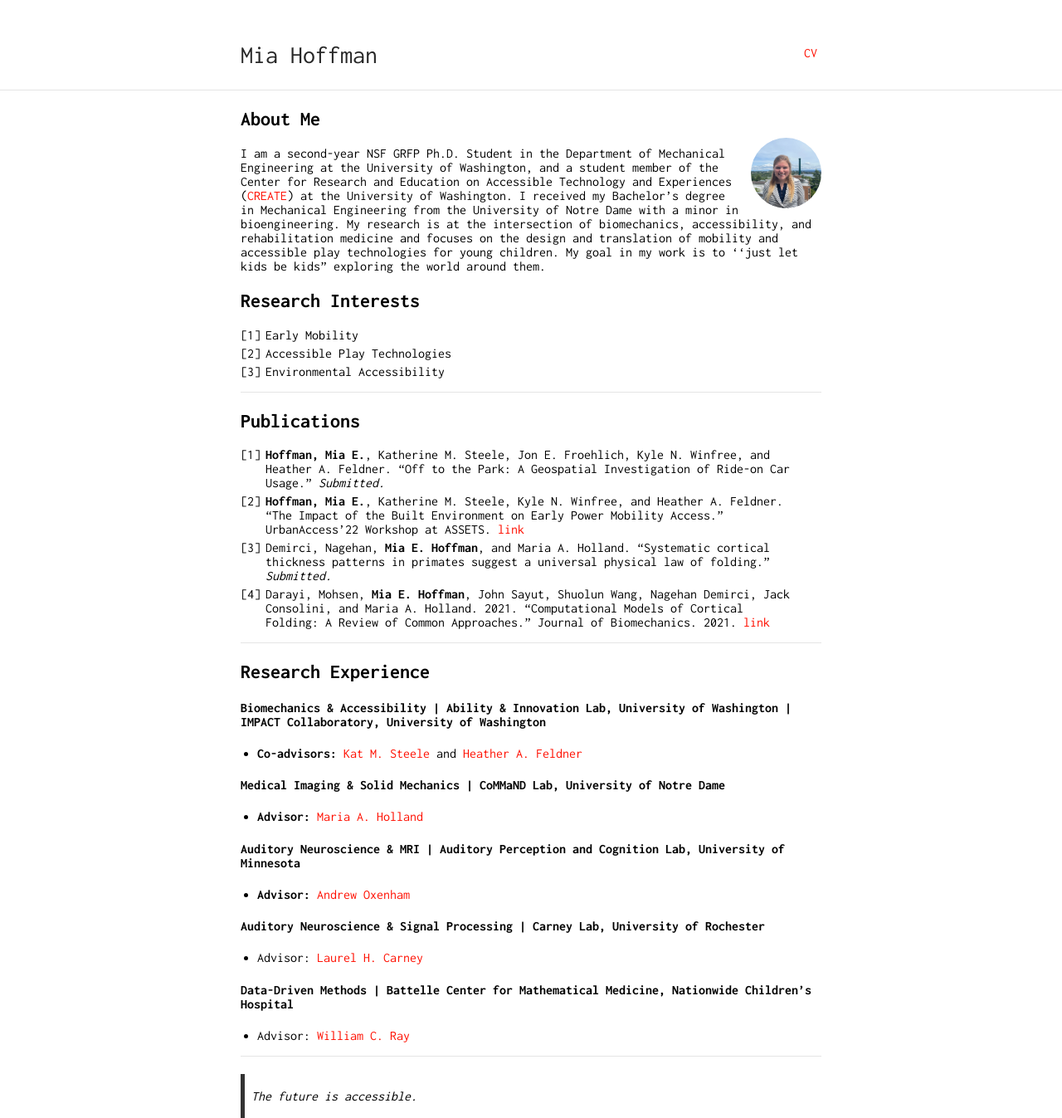
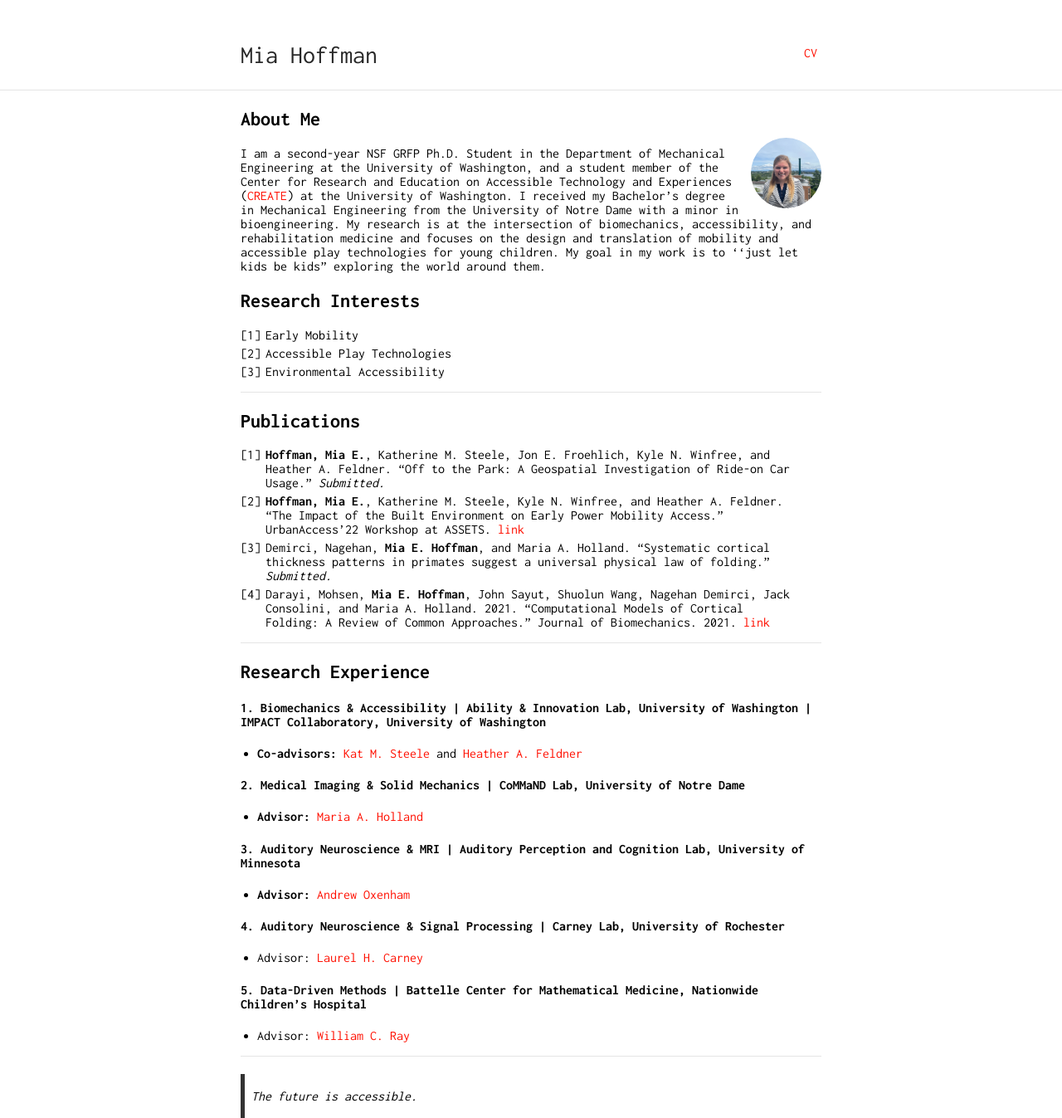
Before and after one commit to miahoffmannd/miahoffmannd.github.io, a Jekyll site: the page built from index.md, in a window 1280 px wide. Shown: the whole page at 83% size. Built offline with Jekyll 4.4.1, drawn with Linux system fonts in a browser that asks for light colours; our own code applies the rules of GitHub Pages for plain Markdown files.

Commit message:
Update index.md

```diff
--- a/index.md
+++ b/index.md
@@ -23,20 +23,20 @@ I am a second-year NSF GRFP Ph.D. Student in the Department of Mechanical Engine
 
 ---
 ## Research Experience
-#### Biomechanics & Accessibility | Ability & Innovation Lab, University of Washington | IMPACT Collaboratory, University of Washington
+#### 1. Biomechanics & Accessibility | Ability & Innovation Lab, University of Washington | IMPACT Collaboratory, University of Washington
 - **Co-advisors:** [Kat M. Steele](https://www.me.washington.edu/facultyfinder/kat-m-steele) and [Heather A. Feldner](https://impactco.rehab.washington.edu/team/heather-feldner/)
 
 
-#### Medical Imaging & Solid Mechanics | CoMMaND Lab, University of Notre Dame
+#### 2. Medical Imaging & Solid Mechanics | CoMMaND Lab, University of Notre Dame
 - **Advisor:** [Maria A. Holland](https://engineering.nd.edu/faculty/maria-holland/)
 
-#### Auditory Neuroscience & MRI | Auditory Perception and Cognition Lab, University of Minnesota
+#### 3. Auditory Neuroscience & MRI | Auditory Perception and Cognition Lab, University of Minnesota
 - **Advisor:** [Andrew Oxenham](https://med.umn.edu/bio/ent-faculty/andrew-oxenham)
 
-#### Auditory Neuroscience & Signal Processing | Carney Lab, University of Rochester
+#### 4. Auditory Neuroscience & Signal Processing | Carney Lab, University of Rochester
 - Advisor: [Laurel H. Carney](https://www.urmc.rochester.edu/people/27094648-laurel-h-carney)
 
-#### Data-Driven Methods | Battelle Center for Mathematical Medicine, Nationwide Children's Hospital
+#### 5. Data-Driven Methods | Battelle Center for Mathematical Medicine, Nationwide Children's Hospital
 - Advisor: [William C. Ray](https://pediatricsnationwide.org/2022/02/09/featured-researcher-will-ray/)
 
 
```
